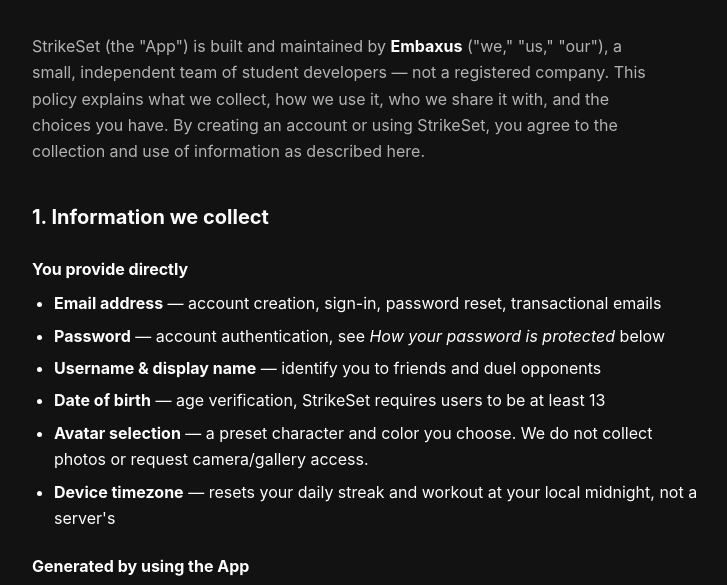
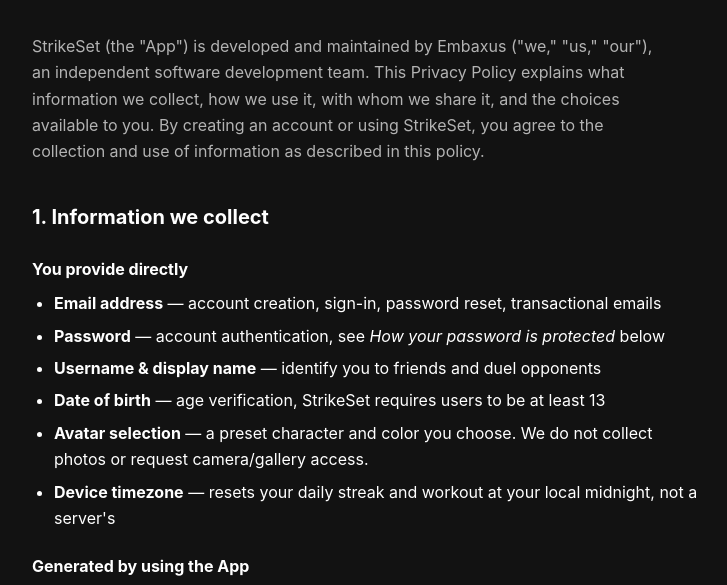
Before and after one commit to MaryTennyson/marytennyson.github.io, a plain HTML site: page strikeset/privacypolicy.html in a window 1280 px wide. Shown: the part 158-743 px from the top of the page, without its empty margins (258-985 px from the left). Drawn offline with Linux system fonts and the light colour scheme.

Commit message:
Update privacypolicy.html

```diff
--- a/strikeset/privacypolicy.html
+++ b/strikeset/privacypolicy.html
@@ -112,7 +112,7 @@
     </div>
   </header>
 
-  <p class="intro">StrikeSet (the "App") is built and maintained by <strong>Embaxus</strong> ("we," "us," "our"), a small, independent team of student developers &mdash; not a registered company. This policy explains what we collect, how we use it, who we share it with, and the choices you have. By creating an account or using StrikeSet, you agree to the collection and use of information as described here.</p>
+  <p class="intro">StrikeSet (the "App") is developed and maintained by Embaxus ("we," "us," "our"), an independent software development team. This Privacy Policy explains what information we collect, how we use it, with whom we share it, and the choices available to you. By creating an account or using StrikeSet, you agree to the collection and use of information as described in this policy.</p>
 
   <section>
     <h2>1. Information we collect</h2>
```
